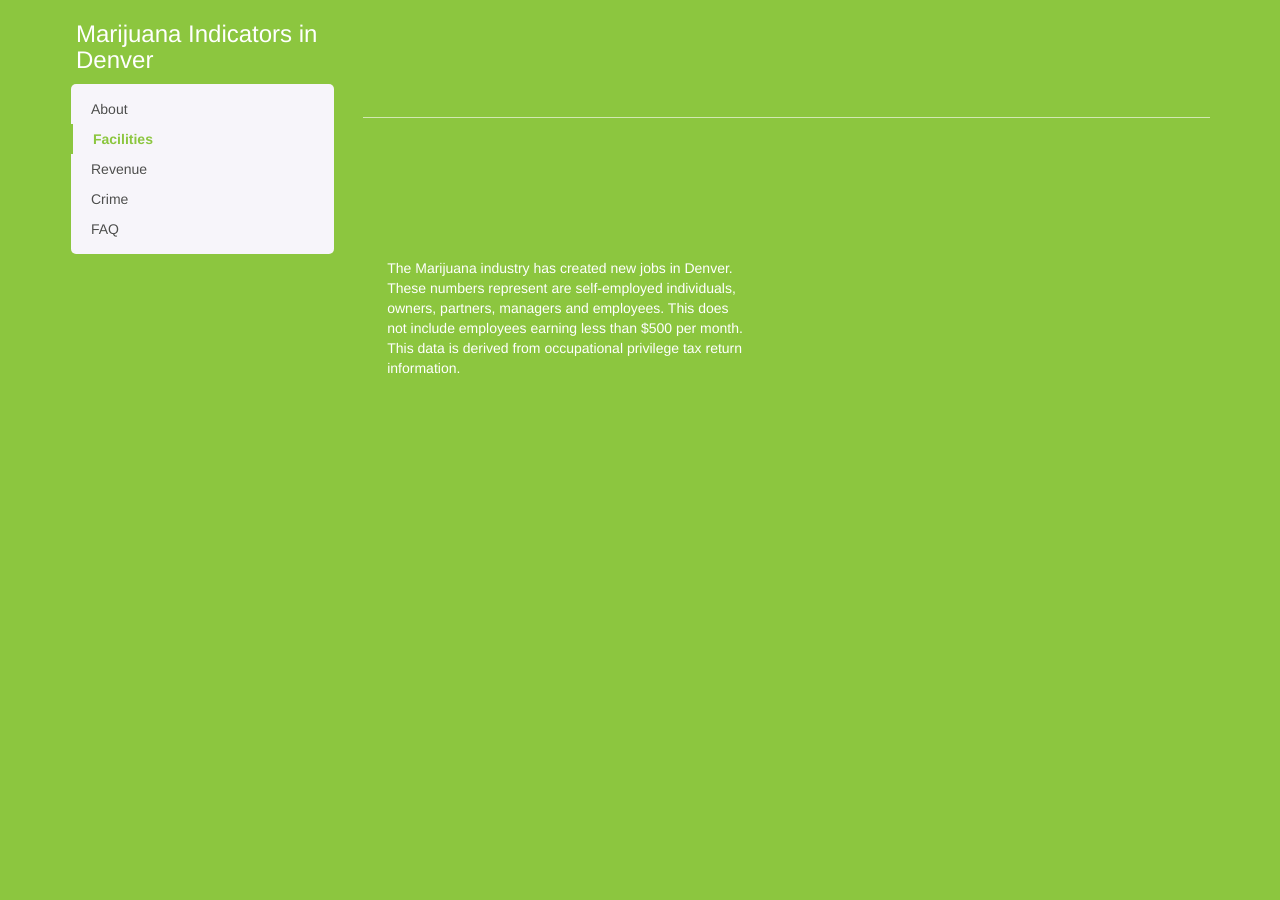
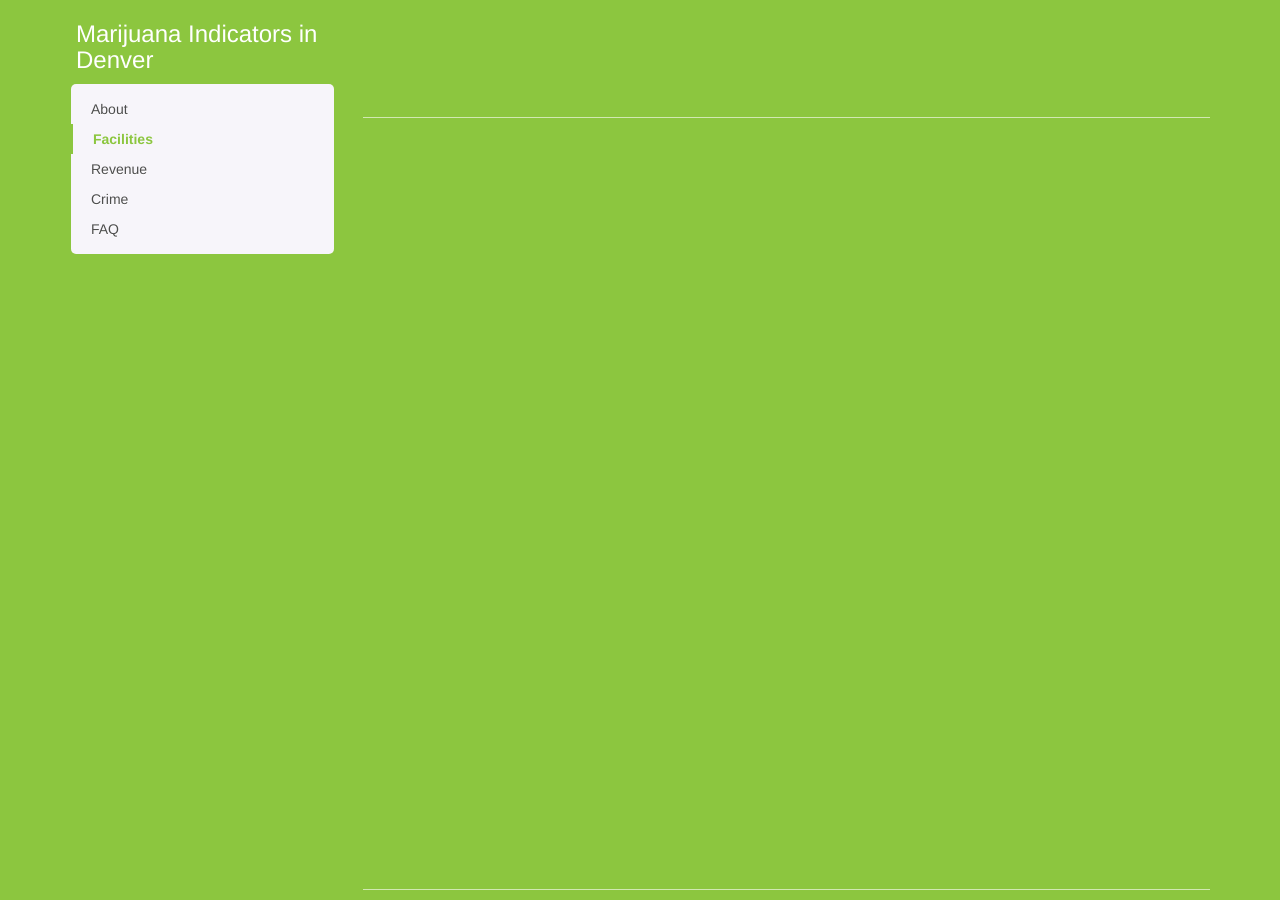
Before and after one commit to boonrs/denver-marijuana-infographic, a Jekyll site: the page built from index.html, in a window 1280 px wide and 900 px high, scrolled down 988 px. Built offline with Jekyll 4.4.1, drawn with Linux system fonts in a browser that asks for light colours; Markdown is read by kramdown in place of the engine named in the settings.

Commit message:
Remove employee count
Employee information is not tracked by the City and County of Denver

```diff
--- a/index.html
+++ b/index.html
@@ -98,17 +98,6 @@
 
       <!-- Revenue ================================================== -->
       <div id="revenue" class="section-block">
-        <div class="row block">
-          <!-- <div id="revenue-employees" class="col-md-6 centered"></div> -->
-          <div class="col-md-6 centered">
-            The Marijuana industry has created new jobs in Denver. These numbers represent are self-employed individuals, owners, partners, managers and employees. This does not include employees earning less than $500 per month. This data is derived from occupational privilege tax return information.
-          </div>
-
-          <div class="col-md-6">
-            <div id="revenue-bar" class="full-width-image"></div>
-          </div>
-        </div>
-
         <div class="section-block">
           <div class="row block">
             <div class="col-sm-4 big-number" id="revenue-number"></div>
--- a/javascripts/revenue.js
+++ b/javascripts/revenue.js
@@ -3,7 +3,6 @@
   revenueCount(revenue.big_number);
   revenueArea(revenue.over_time);
   revenueSource();
-  employeesChart();
 });
 
 function revenueCount(big_number) {
@@ -69,38 +68,3 @@
     }
   });
 }
-
-function employeesChart() {
-  d3.csv("data/employees.csv", function(error, data) {
-    nv.addGraph(function() {
-      var chart = nv.models.discreteBarChart()
-        .x(function(d) { return d.quarter })    //Specify the data accessors.
-        .y(function(d) { return d.employees })
-        .staggerLabels(false)    //Too many bars and not enough room? Try staggering labels.
-        .tooltips(true)        //Don't show tooltips
-        .showValues(false)       //...instead, show the bar value right on top of each bar.
-        .transitionDuration(350)
-        .color(["#ffffff", "#ddf0d7", "#bce0b0", "#9ad188", "#79c161", "#57b239", "#41852b", "#2c591d", "#162d0e"])
-        .height (300)
-        chart.xAxis.rotateLabels(-45)
-
-
-      ;
-
-
-      var nvd3Formatted = [{
-        key: "Employees",
-        values: data
-      }];
-
-      d3.select('#revenue-bar')
-        .append('svg')
-        .datum(nvd3Formatted)
-        .call(chart);
-
-      nv.utils.windowResize(chart.update);
-
-      return chart;
-    });
-  });
-}
```
